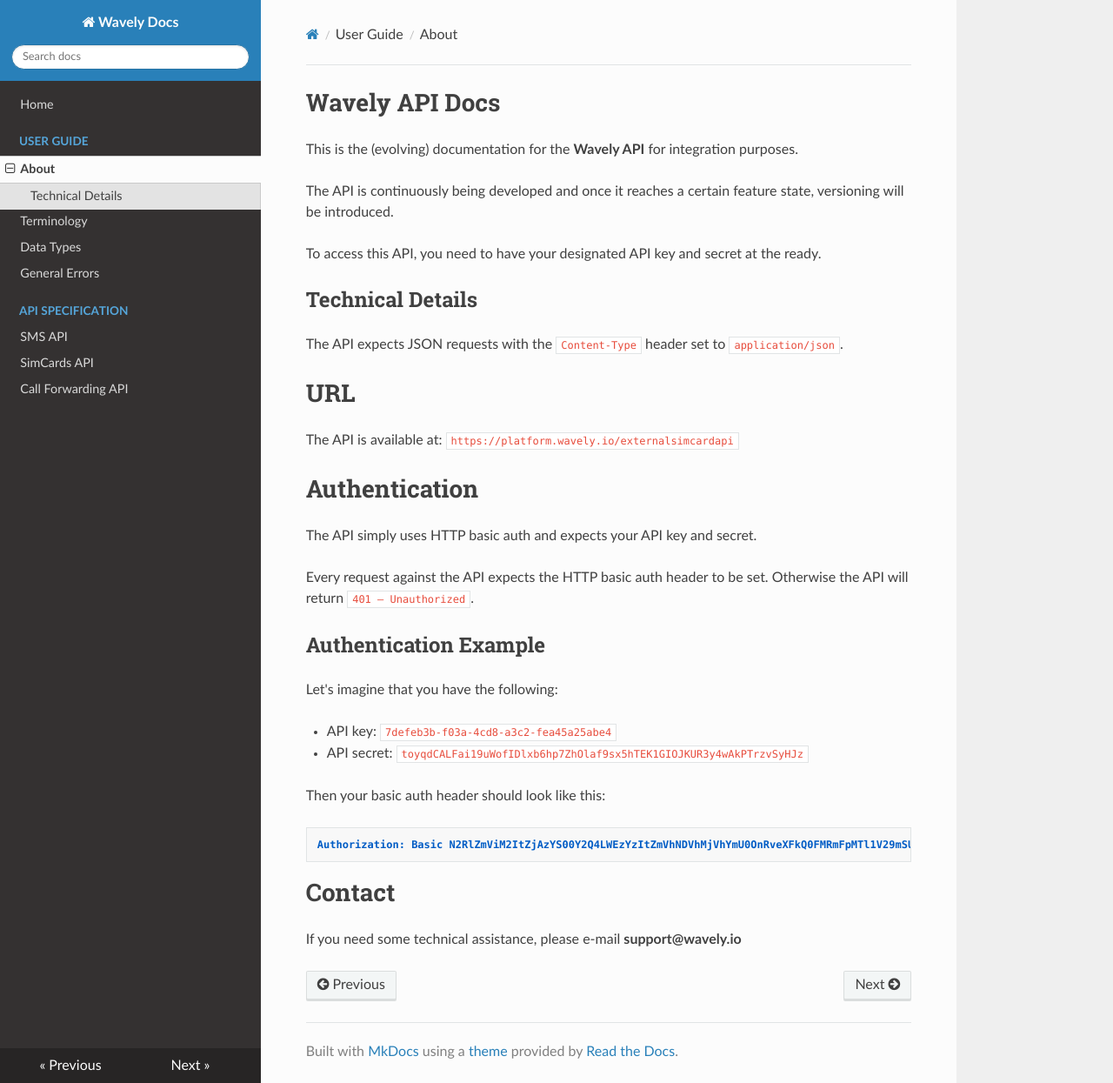
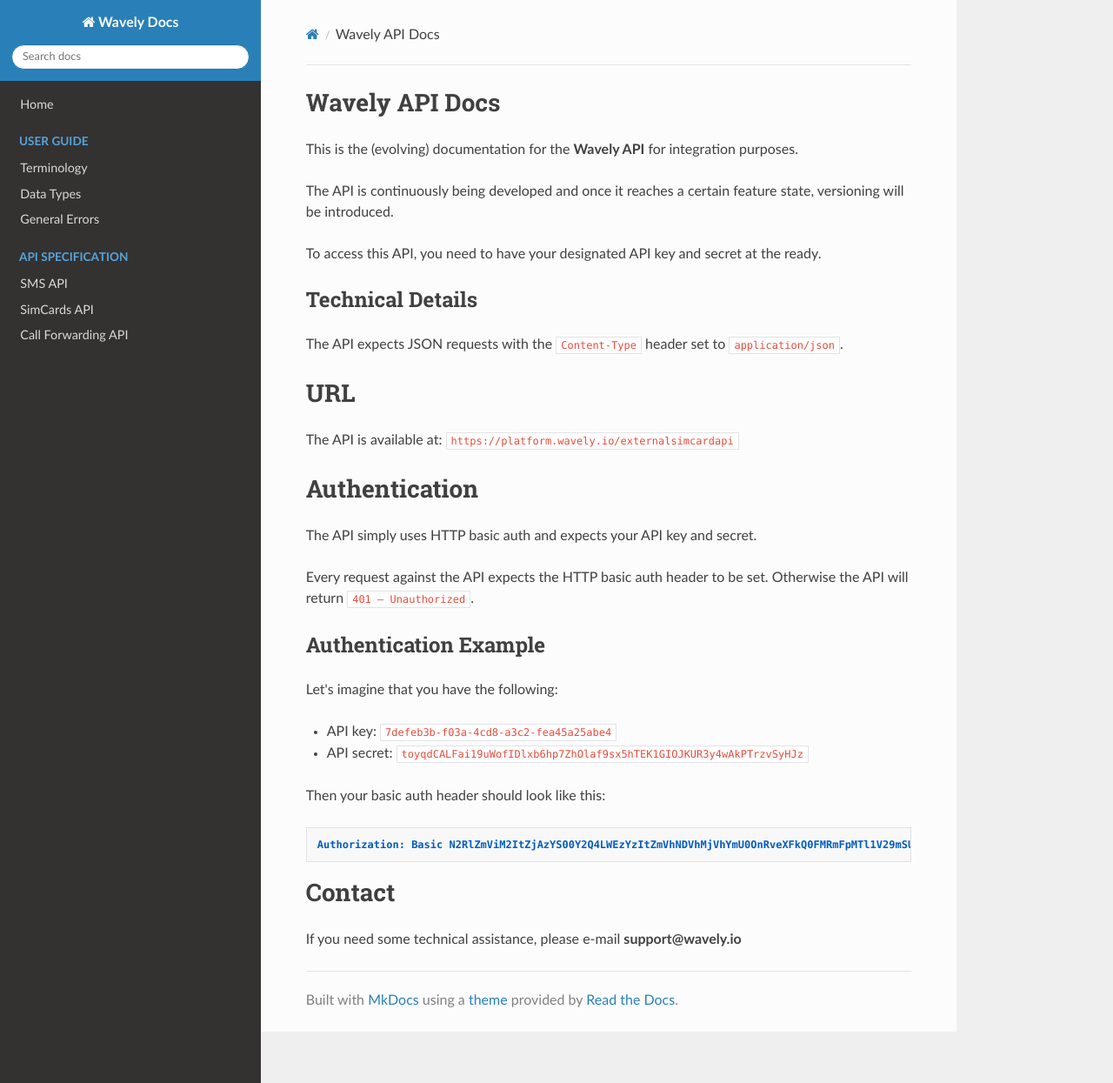
Before and after one commit to Wavelyio/wavely-docs, an MkDocs documentation site: the page built from docs/user-guide/index.md, in a window 1280 px wide and 1245 px high. Shown: the whole window at 87% size. Built offline with MkDocs 1.6.1, drawn with Linux system fonts in a browser that asks for light colours; nearby versions of some CDN libraries.

Commit message:
Remove useless index page

```diff
--- a/mkdocs.yml
+++ b/mkdocs.yml
@@ -16,7 +16,6 @@
 nav:
   - Home: 'index.md'
   - User Guide:
-    - 'About': 'user-guide/index.md'
     - 'Terminology': 'user-guide/terminology.md'
     - 'Data Types': 'user-guide/data-types.md'
     - 'General Errors': 'user-guide/general-errors.md'
```
